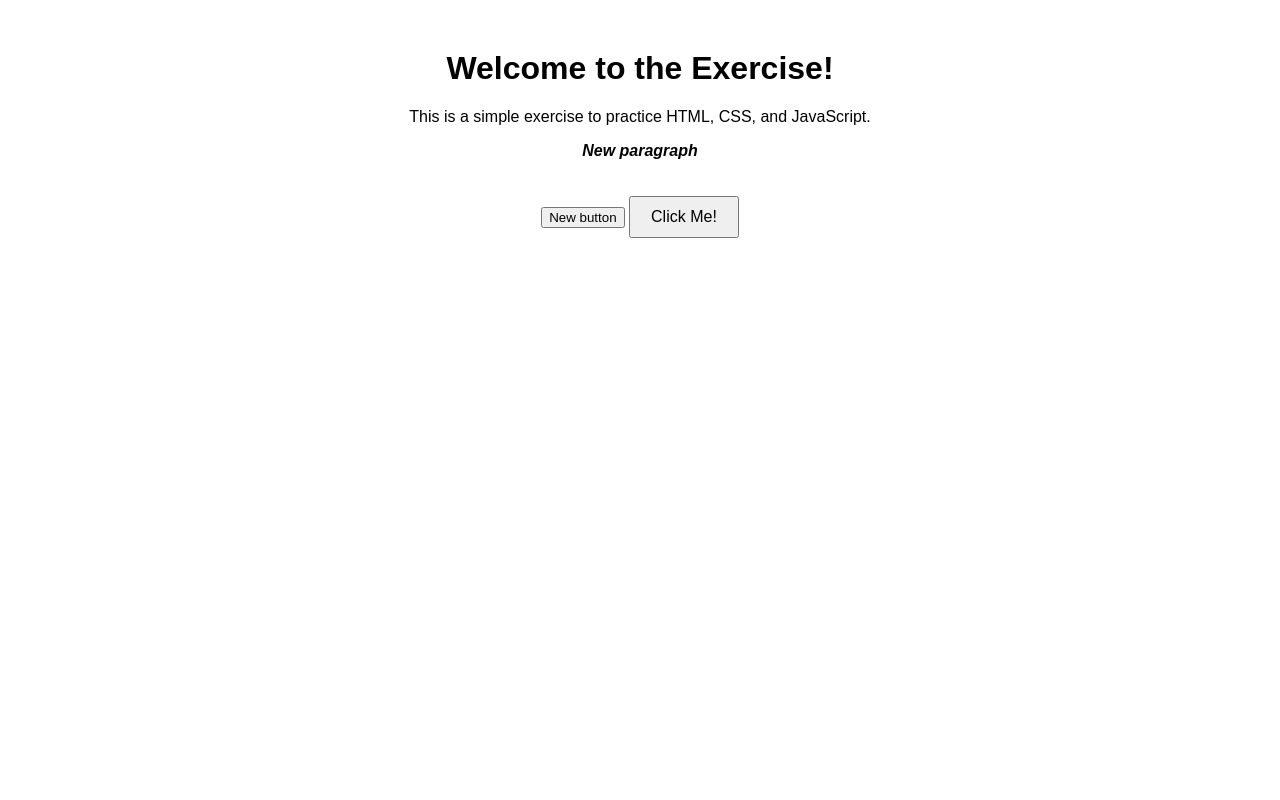
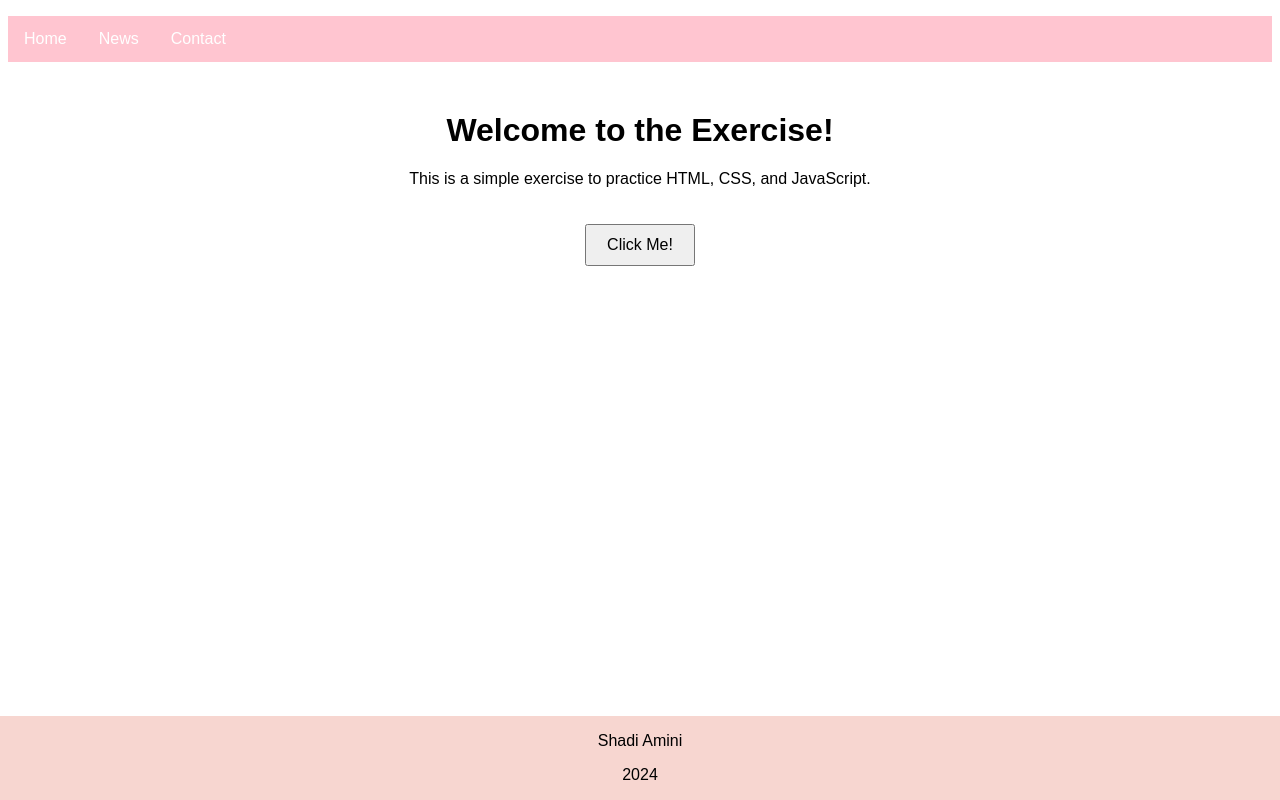
Before and after one commit to gun-girl/FirstExercise-main, a plain HTML site: page index.html in a window 1280 px wide. Drawn offline with Linux system fonts and the light colour scheme.

Commit message:
Exercise done

```diff
--- a/index.html
+++ b/index.html
@@ -4,15 +4,30 @@
     <title>Exercise Template</title>
     <link rel="stylesheet" type="text/css" href="style.css">
 </head>
+
 <body>
-    <header></header>
+    <header>
+        <p>
+            <ul>
+                <li><a href="#home">Home</a></li>
+                <li><a href="#about">News</a></li>
+                <li><a href="#contact">Contact</a></li>
+              </ul>
+
+        </p>
+    </header>
     <div id="content">
+
         <h1>Welcome to the Exercise!</h1>
         <p id="description">This is a simple exercise to practice HTML, CSS, and JavaScript.</p>
-        <p><b><i>New paragraph</i></b></p>
-        <button>New button</button>
+
         <button id="actionButton">Click Me!</button>
     </div>
+    <footer>
+        <p>Shadi Amini</p>
+        <p id="year"></p>
+    </footer>
+
     <script src="script.js"></script>
 </body>
 </html>
--- a/script.js
+++ b/script.js
@@ -1,3 +1,7 @@
 document.getElementById("actionButton").addEventListener("click", function() {
     alert("Button clicked!");
+    paragraph = document.getElementById("description");
+    paragraph.style.visibility = "hidden";
 });
+
+document.getElementById("year").innerHTML = new Date().getFullYear();
--- a/style.css
+++ b/style.css
@@ -13,3 +13,38 @@ body {
     font-size: 16px;
     cursor: pointer;
 }
+
+ul {
+    list-style-type: none;
+    margin: 0;
+    padding: 0;
+    overflow: hidden;
+    background-color: #FFC5D0;
+  }
+
+  li {
+    float: left;
+  }
+
+  li a {
+    display: block;
+    color: white;
+    text-align: center;
+    padding: 14px 16px;
+    text-decoration: none;
+  }
+
+  /* Change the link color to #111 (black) on hover */
+  li a:hover {
+    background-color: #FB6090;
+  }
+
+  footer {
+    position: fixed;
+    left: 0;
+    bottom: 0;
+    width: 100%;
+    background-color:#F7D6D0;
+    color:black;
+    text-align: center;
+  }
```
